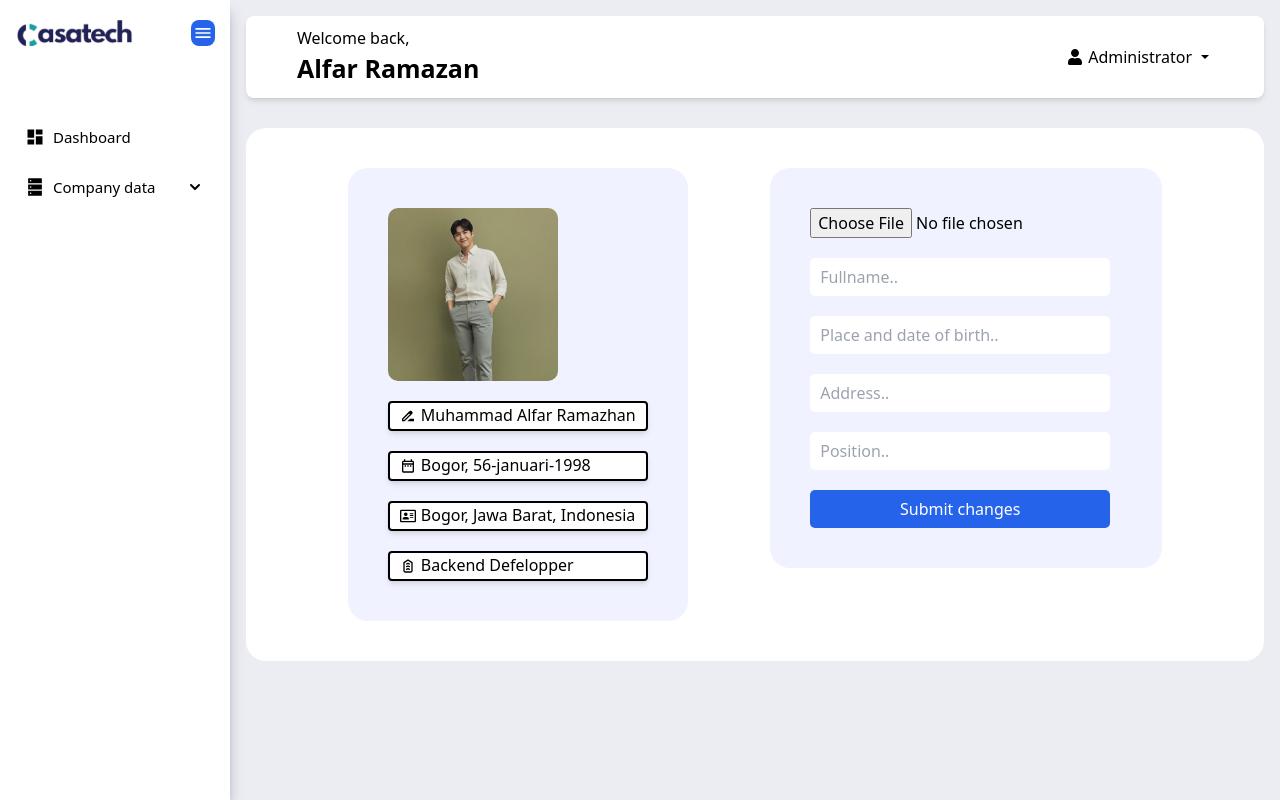
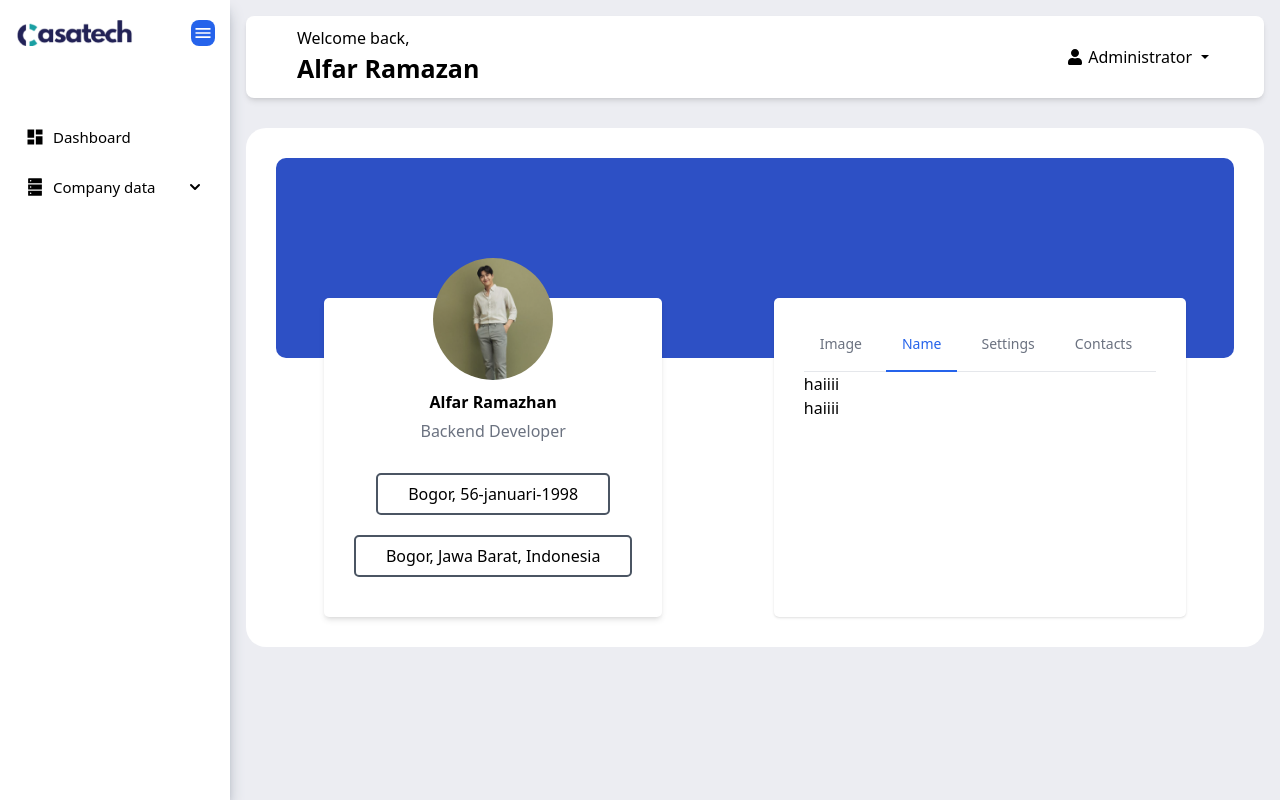
Before and after one commit to Muhammad-Khairul-Kholqi/adminPageCasatech, a React (Create React App) app: page /account-admin in a window 1280 px wide. Built offline with nearby package versions, Linux system fonts and the light colour scheme.

Commit message:
up account page

```diff
--- a/src/AccountAdmin.js
+++ b/src/AccountAdmin.js
@@ -7,59 +7,46 @@ import { TbMilitaryRank } from "react-icons/tb";
 
 const AccountAdmin = () => {
     return (
-        <div className="bg-white rounded-[20px] mt-[30px]">
-            <div className="flex justify-between py-[40px] px-[10%]">
-                <div className = "block bg-[#F0F3FF] p-[40px] rounded-[20px]" >
-                    <div className="w-[170px]">
-                        <img src={profile} className="rounded-[10px] flex" />
-                    </div>
-                    <div className="blok">
-                        <div className = "flex gap-[5px] items-center border-solid border-2 border-black bg-white px-[10px] rounded-[4px] mt-[20px] shadow-md" >
-                            <MdDriveFileRenameOutline />
-                            <p className="mb-[2px]">Muhammad Alfar Ramazhan</p>
-                        </div>
-
-                        <div className = "flex gap-[5px] items-center border-solid border-2 border-black bg-white px-[10px] rounded-[4px] mt-[20px] shadow-md" >
-                            <MdOutlineDateRange />
-                            <p className="mb-[2px]">Bogor, 56-januari-1998</p>
-                        </div>
-
-                        <div className = "flex gap-[5px] items-center border-solid border-2 border-black bg-white px-[10px] rounded-[4px] mt-[20px] shadow-md" >
-                            <FaRegAddressCard />
-                            <p className="mb-[2px]">Bogor, Jawa Barat, Indonesia</p>
-                        </div>
-
-                        <div className = "flex gap-[5px] items-center border-solid border-2 border-black bg-white px-[10px] rounded-[4px] mt-[20px] shadow-md" >
-                            <TbMilitaryRank />
-                            <p className="mb-[2px]">Backend Defelopper</p>
-                        </div>
-                    </div>
+        <div className="bg-white rounded-[20px] mt-[30px] p-[30px]">
+            <div className="bg-[#2D50C5] h-[200px] rounded-[10px]"></div>
+            <div className="flex justify-between px-[5%] gap-[50px]">
+                <div className="bg-white shadow-md text-center py-[20px] px-[30px] rounded-[5px] mt-[-60px] flex flex-col items-center">
+                    <img className="w-[120px] rounded-[50%] mt-[-60px]" src={profile} />
+                    <p className="font-bold mt-[10px]">Alfar Ramazhan</p>
+                    <p className="text-gray-500 mt-[5px]">Backend Developer</p>
+                    <p className="mt-[30px] border-solid border-2 border-gray-600 px-[30px] py-[7px] rounded-[5px]">Bogor, 56-januari-1998</p>
+                    <p className="mt-[20px] border-solid border-2 border-gray-600 px-[30px] py-[7px] rounded-[5px] mb-[20px]">Bogor, Jawa Barat, Indonesia</p>
                 </div>
 
-                <div>
-                    <form form className = "bg-[#F0F3FF] p-[40px] block rounded-[20px]" >
-                        <div className="" >
-                            <input type="file" />
-                        </div>
-                        <div className = "" >
-                            <input type="text" placeholder="Fullname.." className="w-[300px] px-[10px] py-[7px] rounded-[5px] mt-[20px]" />
-                        </div>
-                        <div className = "" >
-                            <input type="text" placeholder="Place and date of birth.." className="w-[300px] px-[10px] py-[7px] rounded-[5px] mt-[20px]" />
-                        </div>
-                        <div className = "" >
-                            <input type="text" placeholder="Address.." className="w-[300px] px-[10px] py-[7px] rounded-[5px] mt-[20px]" />
-                        </div>
-                        <div className = "" >
-                            <input type="text" placeholder="Position.." className="w-[300px] px-[10px] py-[7px] rounded-[5px] mt-[20px]" />
-                        </div>
-                        <div>
-                            <button className="bg-blue-600 hover:bg-blue-700 text-white w-[300px] px-[10px] py-[7px] rounded-[5px] mt-[20px]">Submit changes</button>
-                        </div>
-                    </form>
+                <div className = "bg-white shadow py-[20px] px-[30px] rounded-[5px] mt-[-60px]" >
+                    <div class="text-sm font-medium text-center text-gray-500 border-b border-gray-200 dark:text-gray-400 dark:border-gray-700">
+                        <ul class="flex flex-wrap -mb-px">
+                            <li class="me-2">
+                                <a href="#image" data-bs-toggle="tab" class="inline-block p-4 border-b-2 border-transparent rounded-t-lg hover:text-gray-600 hover:border-gray-300 dark:hover:text-gray-300">Image</a>
+                            </li>
+                            <li class="me-2">
+                                <a href="#name" data-bs-toggle="tab" class="inline-block p-4 text-blue-600 border-b-2 border-blue-600 rounded-t-lg active dark:text-blue-500 dark:border-blue-500" aria-current="page">Name</a>
+                            </li>
+                            <li class="me-2">
+                                <a href="#" data-bs-toggle="tab" class="inline-block p-4 border-b-2 border-transparent rounded-t-lg hover:text-gray-600 hover:border-gray-300 dark:hover:text-gray-300">Settings</a>
+                            </li>
+                            <li class="me-2">
+                                <a href="#" data-bs-toggle="tab" class="inline-block p-4 border-b-2 border-transparent rounded-t-lg hover:text-gray-600 hover:border-gray-300 dark:hover:text-gray-300">Contacts</a>
+                            </li>
+                        </ul>
+                    </div>
+
+                    <div id="image">
+                        <p>haiiii</p>
+                    </div>
+
+                    <div id = "name" >
+                        <p>haiiii</p>
+                    </div>
                 </div>
             </div>
         </div>
+
     )
 }
 
--- a/src/index.js
+++ b/src/index.js
@@ -1,6 +1,6 @@
 import React from 'react';
 import ReactDOM from 'react-dom/client';
-import './index.css';
+import './Style/index.css';
 import App from './App';
 import reportWebVitals from './reportWebVitals';
 
```
Also changed, not shown: src/Style/ResponsiveDashboard.css (added), src/Style/ResponsiveSidebar.css (added), src/Style/index.css (renamed from src/index.css).
